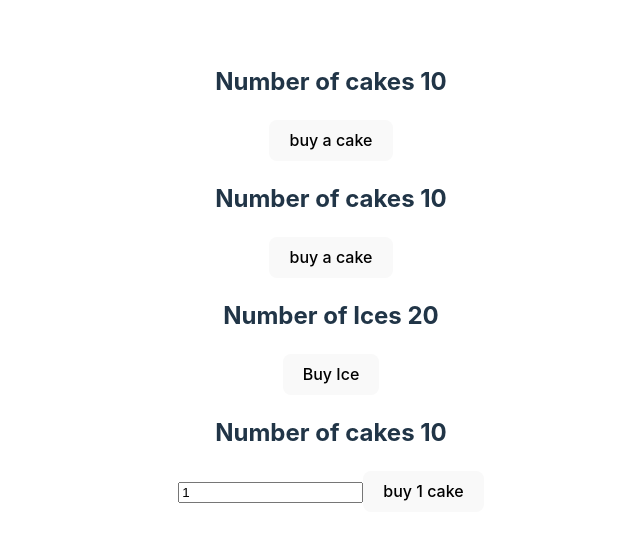
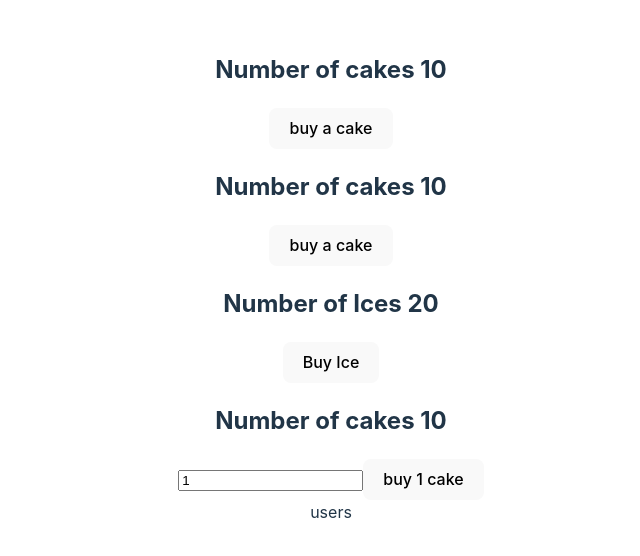
Before and after one commit to Ireme-Nyawe/react-redux-demo, a React (Vite) app: page / in a window 1280 px wide. Shown: the part 122-678 px from the top of the page, without its empty margins (309-949 px from the left). Built offline with nearby package versions, Linux system fonts and the light colour scheme.

Commit message:
add and render user container

```diff
--- a/src/App.jsx
+++ b/src/App.jsx
@@ -6,6 +6,7 @@ import Store from "./redux/Store";
 import { HooksCakeContainer } from "./components/HooksCakeContainer";
 import IceContainer from "./components/IceContainer";
 import NewCakeContainer from "./components/NewCakeContainer";
+import UserContainer from "./components/UserContainer";
 
 function App() {
   return (
@@ -14,6 +15,7 @@ function App() {
       <HooksCakeContainer></HooksCakeContainer>
       <IceContainer></IceContainer>
       <NewCakeContainer></NewCakeContainer>
+      <UserContainer></UserContainer>
     </Provider>
   );
 }
--- /dev/null
+++ b/src/components/UserContainer.jsx
@@ -0,0 +1,4 @@
+function UserContainer() {
+  return <div>users</div>;
+}
+export default UserContainer;
```
